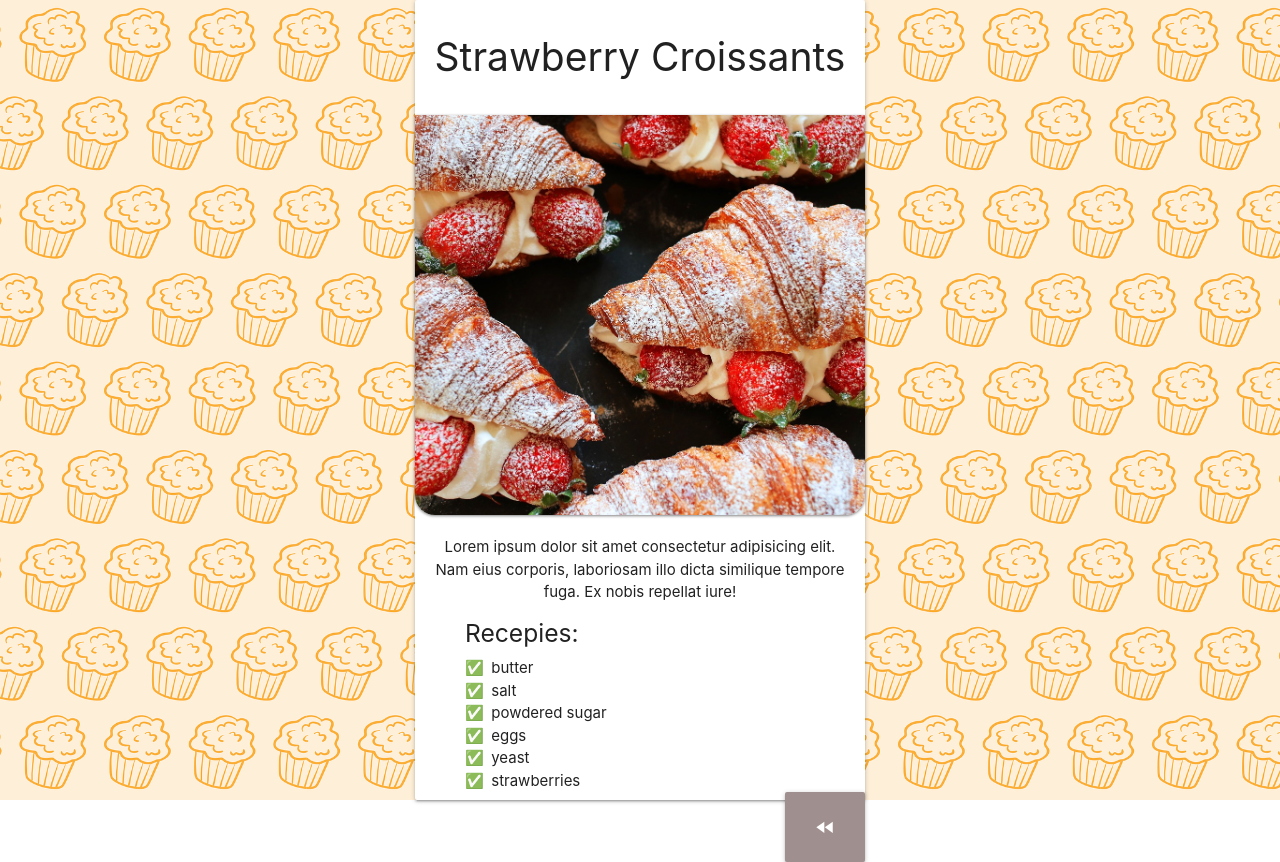
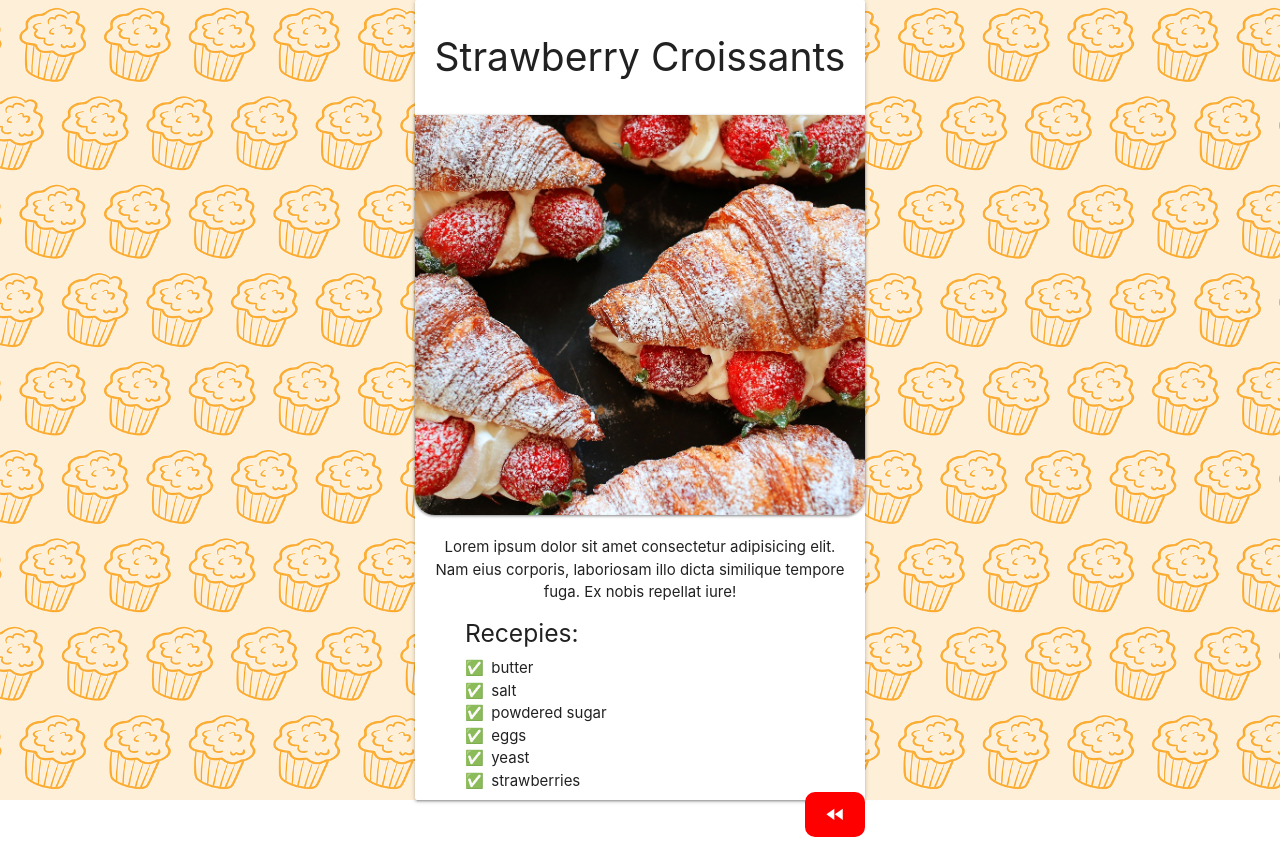
Before and after one commit to jessicafreireponte/Recetas, a React (Vite) app in the folder Bakey/: page /products/1 in a window 1280 px wide. After the commit the page ends 837 px from the top, so only its background shows below. Built offline with nearby package versions, Linux system fonts and the light colour scheme.

Commit message:
Cambiso en footer y map

```diff
--- a/Bakey/package.json
+++ b/Bakey/package.json
@@ -14,9 +14,11 @@
     "@emotion/styled": "^11.11.0",
     "@mui/icons-material": "^5.14.3",
     "@mui/material": "^5.14.4",
+    "leaflet": "^1.9.4",
     "materialize-css": "^1.0.0-rc.2",
     "react": "^18.2.0",
     "react-dom": "^18.2.0",
+    "react-leaflet": "^4.2.1",
     "react-router-dom": "^6.15.0",
     "react-scroll": "^1.8.9",
     "react-use-navigate": "^0.1.1"
--- a/Bakey/src/Components/Contact.css
+++ b/Bakey/src/Components/Contact.css
@@ -1,20 +1,19 @@
 #Contact header {
+  background-color: rgba(0, 0, 0, 0.459);
+  border-radius: 0 0 15px 15px;
+  padding: 1rem 0;
+  color: white;
+  display: flex;
+  flex-direction: column;
+  justify-content: center;
+  align-items: center;
+}
+
+#Contact aside.headerAside {
   background-image: url("./breadB.jpg");
   background-size: cover;
   border-radius: 0 0 15px 15px;
-}
-
-#Contact header h3,
-#Contact header h4 {
-  background-color: rgba(0, 0, 0, 0.459);
-  margin: 0;
-  padding: 0.7rem;
-  color: white;
-}
-
-#Contact header h4 {
-  padding-bottom: 1.2rem;
-  border-radius: 0 0 15px 15px;
+  padding: 0;
 }
 
 #Contact aside {
@@ -39,10 +38,15 @@
   align-items: center;
 }
 
+.footer {
+  font-style: oblique;
+  text-align: center;
+}
+
 @media (min-width: 750px) {
   #Contact aside ul {
     height: 100%;
-    margin: 1rem;
+    margin: 1.5rem;
     display: flex;
     flex-direction: row;
     justify-content: center;
@@ -51,8 +55,13 @@
     padding-bottom: 0;
   }
 
+  #Contact aside {
+    padding: 1rem 0;
+    height: 100%;
+  }
+
   #Contact aside ul li a {
-    font-size: 100%;
+    font-size: 120%;
     color: red;
   }
 }
--- a/Bakey/src/Components/Contact.jsx
+++ b/Bakey/src/Components/Contact.jsx
@@ -2,14 +2,17 @@ import LocalPhoneIcon from "@mui/icons-material/LocalPhone";
 import EmailIcon from "@mui/icons-material/Email";
 import DirectionsIcon from "@mui/icons-material/Directions";
 import "./Contact.css";
+import { MapComponent } from "./Map";
 
 export const Contact = () => {
   return (
     <footer id="Contact" className=".footerPrincipal">
-      <header>
-        <h3>Contact</h3>
-        <h4>Lorem ipsum dolor sit amet</h4>
-      </header>
+      <aside className="headerAside">
+        <header>
+          <h3>Contact</h3>
+          <h4>Lorem ipsum dolor sit amet</h4>
+        </header>
+      </aside>
       <aside>
         <ul>
           <li>
@@ -26,6 +29,9 @@ export const Contact = () => {
           </li>
         </ul>
       </aside>
+      <MapComponent />
+
+      <p className="footer">Create by @jessicafreireponte in 2023</p>
     </footer>
   );
 };
--- /dev/null
+++ b/Bakey/src/Components/Map.jsx
@@ -0,0 +1,18 @@
+import { MapContainer, TileLayer, Marker, Popup } from "react-leaflet";
+import "leaflet/dist/leaflet.css";
+
+export const MapComponent = () => {
+  return (
+    <MapContainer center={[51.505, -0.09]} zoom={13} style={{ height: "40vh" }}>
+      <TileLayer
+        url="https://{s}.tile.openstreetmap.org/{z}/{x}/{y}.png"
+        attribution='&copy; <a href="https://www.openstreetmap.org/copyright">OpenStreetMap</a> contributors'
+      />
+      <Marker position={[51.505, -0.09]}>
+        <Popup>
+          A pretty CSS3 popup. <br /> Easily customizable.
+        </Popup>
+      </Marker>
+    </MapContainer>
+  );
+};
--- a/Bakey/src/Components/Pages/Products.css
+++ b/Bakey/src/Components/Pages/Products.css
@@ -3,6 +3,10 @@
   top: 0;
   margin: 0 0.5rem;
   min-height: 100vh;
+  display: flex;
+  flex-direction: column;
+  height: 100vh;
+  justify-content: space-between;
 }
 
 .productH2 {
@@ -32,11 +36,16 @@ li img.imgMain {
   box-shadow: 0px 1px 3px grey;
 }
 
-button.btn {
-  background-color: rgb(160, 143, 143);
+div.btnDiv button {
+  border: none;
+  color: white;
+  border-radius: 10px;
+  background-color: red;
   display: flex;
   justify-content: center;
   align-items: center;
+  height: 45px;
+  width: 60px;
 }
 
 div.btnDiv {
@@ -50,8 +59,6 @@ div.btnDiv {
 @media (min-width: 600px) and (max-width: 800px) {
   .marging {
     width: 98.5%;
-    display: flex;
-    justify-content: center;
   }
 
   div.btnDiv {
@@ -63,22 +70,11 @@ div.btnDiv {
     width: 100%;
     max-height: 400px;
   }
-
-  button.btn:hover {
-    background-color: rgb(104, 46, 46);
-    display: flex;
-    justify-content: center;
-    align-items: center;
-  }
 }
 
 @media (min-width: 801px) {
-  .marging {
-    position: static;
-    display: flex;
-    flex-direction: column;
-    height: 100vh;
-    justify-content: space-between;
+  .margin {
+    min-height: 100vh;
   }
   .card {
     width: 450px;
@@ -97,9 +93,4 @@ div.btnDiv {
     display: flex;
     justify-content: center;
   }
-
-  button.btn {
-    height: 70px;
-    width: 80px;
-  }
 }
--- a/Bakey/src/Components/Pages/Products.jsx
+++ b/Bakey/src/Components/Pages/Products.jsx
@@ -32,7 +32,7 @@ export const Products = () => {
           <p>Not Found</p>
         )}
         <div className="btnDiv">
-          <button onClick={handleBack} className="btn">
+          <button onClick={handleBack}>
             <FastRewindIcon />
           </button>
         </div>
```
Also changed, not shown: 1 other file (tests, documents, lock files or other folders).
